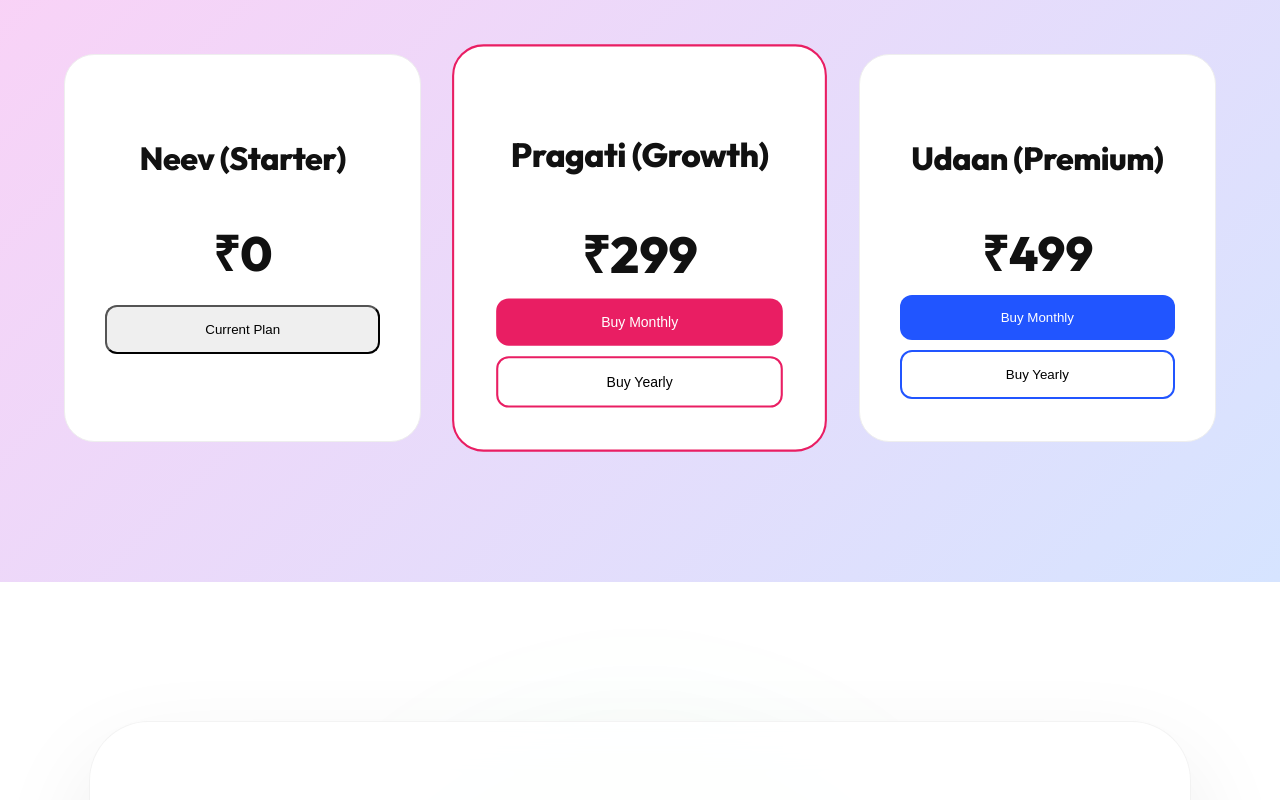
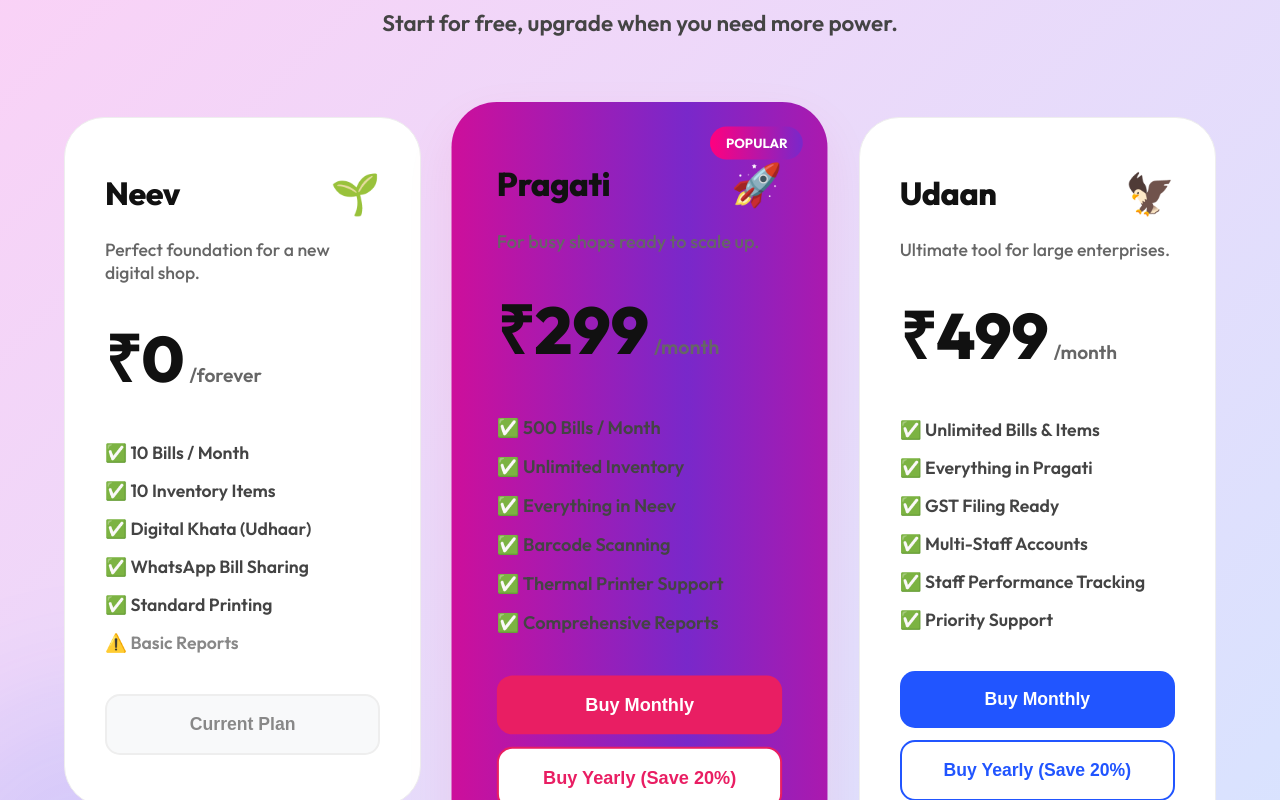
Before and after one commit to ruhanigrover40-alt/vyaparsetu, a React (Vite) app in the folder frontend/: page / in a window 1280 px wide. Shown: the part 3220-4020 px from the top of the page. Built offline with nearby package versions, Linux system fonts and the light colour scheme.

Commit message:
Fixed pricing design and updated Neev limits

```diff
--- a/frontend/src/pages/Home.jsx
+++ b/frontend/src/pages/Home.jsx
@@ -315,39 +315,98 @@ function Home() {
 
       {/* VIBRANT PRICING SECTION WITH YEARLY TOGGLE */}
 {/* VIBRANT PRICING SECTION */}
-<section id="pricing" style={{ padding: '140px 5vw', background: 'linear-gradient(135deg, #FFCFF5 0%, #D6E4FF 100%)', position: 'relative' }}>
+{/* VIBRANT PRICING SECTION - MATCHED TO MOCKUP */}
+<section id="pricing" style={{ padding: '140px 5vw', background: 'linear-gradient(135deg, #FFCFF5 0%, #D6E4FF 100%)', position: 'relative', overflow: 'hidden' }}>
+
+  {/* Abstract background glow shapes */}
+  <div style={{ position: 'absolute', top: '-100px', right: '-100px', width: '300px', height: '300px', borderRadius: '50%', background: 'rgba(233,30,99, 0.1)', filter: 'blur(50px)' }}></div>
+  <div style={{ position: 'absolute', bottom: '-100px', left: '-100px', width: '400px', height: '400px', borderRadius: '50%', background: 'rgba(33,85,255, 0.1)', filter: 'blur(60px)' }}></div>
+
   <div style={{ maxWidth: '1200px', margin: '0 auto', textAlign: 'center', position: 'relative', zIndex: 5 }}>
+    <div style={{ background: '#fff', display: 'inline-block', padding: '10px 25px', borderRadius: '30px', fontWeight: 700, color: '#111', marginBottom: '25px', boxShadow: '0 5px 15px rgba(0,0,0,0.05)' }}>
+      🏷️ Fair Pricing, No Hidden Fees
+    </div>
     <h3 style={{ fontSize: '4rem', fontWeight: 800, marginBottom: '20px', letterSpacing: '-1.5px', color: '#111' }}>Simple, honest pricing</h3>
-    <p style={{ color: '#444', fontSize: '1.4rem', marginBottom: '80px', fontWeight: 600 }}>Start for free, upgrade when you need more power.</p>
+    <p style={{ color: '#444', fontSize: '1.4rem', marginBottom: '80px', fontWeight: 600, maxWidth: '600px', margin: '0 auto 80px' }}>Start for free, upgrade when you need more power.</p>
 
-    <div style={{ display: 'grid', gridTemplateColumns: 'repeat(auto-fit, minmax(320px, 1fr))', gap: '40px' }}>
+    <div style={{ display: 'grid', gridTemplateColumns: 'repeat(auto-fit, minmax(320px, 1fr))', gap: '40px', alignItems: 'start' }}>
 
       {/* Card 1: Neev */}
-      <div className="pricing-card" style={{ background: '#fff', padding: '40px', borderRadius: '30px' }}>
-        <h4 style={{ fontSize: '2rem', fontWeight: 800 }}>Neev (Starter)</h4>
-        <div style={{ fontSize: '3rem', fontWeight: 800 }}>₹0</div>
-        <button style={{ width: '100%', padding: '15px', marginTop: '20px', borderRadius: '12px' }}>Current Plan</button>
+      <div className="pricing-card" style={{ background: '#fff', padding: '50px 40px', borderRadius: '40px', textAlign: 'left', border: '1px solid #eee' }}>
+        <div style={{ display: 'flex', justifyContent: 'space-between', alignItems: 'center', marginBottom: '20px' }}>
+          <h4 style={{ margin: 0, fontSize: '2rem', fontWeight: 800, color: '#111' }}>Neev</h4>
+          <span style={{ fontSize: '2.5rem' }}>🌱</span>
+        </div>
+        <p style={{ color: '#666', fontWeight: 500, fontSize: '1.1rem', marginBottom: '30px' }}>Perfect foundation for a new digital shop.</p>
+        <div style={{ display: 'flex', alignItems: 'baseline', gap: '5px', marginBottom: '40px' }}>
+          <span style={{ fontSize: '4rem', fontWeight: 800, color: '#111' }}>₹0</span>
+          <span style={{ fontSize: '1.2rem', color: '#666', fontWeight: 600 }}>/forever</span>
+        </div>
+        <ul style={{ listStyle: 'none', padding: 0, margin: '0 0 40px 0', display: 'flex', flexDirection: 'column', gap: '15px', fontSize: '1.1rem', fontWeight: 600, color: '#444' }}>
+          <li>✅ 10 Bills / Month</li>
+          <li>✅ 10 Inventory Items</li>
+          <li>✅ Digital Khata (Udhaar)</li>
+          <li>✅ WhatsApp Bill Sharing</li>
+          <li>✅ Standard Printing</li>
+          <li style={{ color: '#888' }}>⚠️ Basic Reports</li>
+        </ul>
+        <button style={{ width: '100%', padding: '18px', background: '#f8f9fa', color: '#888', borderRadius: '15px', border: '2px solid #eee', fontWeight: 800, fontSize: '1.1rem', cursor: 'not-allowed' }}>Current Plan</button>
       </div>
 
       {/* Card 2: Pragati */}
-      <div className="pricing-card" style={{ background: '#fff', padding: '40px', borderRadius: '30px', transform: 'scale(1.05)', border: '2px solid #E91E63' }}>
-        <h4 style={{ fontSize: '2rem', fontWeight: 800 }}>Pragati (Growth)</h4>
-        <div style={{ fontSize: '3rem', fontWeight: 800 }}>₹299</div>
-        <button onClick={() => handlePayment("Pragati Monthly", 29900)} style={{ width: '100%', padding: '15px', marginTop: '10px', background: '#E91E63', color: '#fff', borderRadius: '12px', border: 'none', cursor: 'pointer' }}>Buy Monthly</button>
-        <button onClick={() => handlePayment("Pragati Yearly", 299000)} style={{ width: '100%', padding: '15px', marginTop: '10px', background: '#fff', border: '2px solid #E91E63', borderRadius: '12px', cursor: 'pointer' }}>Buy Yearly</button>
+      <div className="pricing-card glowing-card" style={{ background: '#fff', padding: '50px 40px', borderRadius: '40px', textAlign: 'left', position: 'relative', transform: 'scale(1.03)', boxShadow: '0 20px 50px rgba(233,30,99,0.1)' }}>
+        <div style={{ position: 'absolute', top: '20px', right: '20px', background: 'linear-gradient(90deg, #ff007f, #7928ca)', color: '#fff', padding: '8px 15px', borderRadius: '20px', fontWeight: 700, fontSize: '0.8rem' }}>POPULAR</div>
+        <div style={{ display: 'flex', justifyContent: 'space-between', alignItems: 'center', marginBottom: '20px' }}>
+          <h4 style={{ margin: 0, fontSize: '2rem', fontWeight: 800, color: '#111' }}>Pragati</h4>
+          <span style={{ fontSize: '2.5rem' }}>🚀</span>
+        </div>
+        <p style={{ color: '#666', fontWeight: 500, fontSize: '1.1rem', marginBottom: '30px' }}>For busy shops ready to scale up.</p>
+        <div style={{ display: 'flex', alignItems: 'baseline', gap: '5px', marginBottom: '40px' }}>
+          <span style={{ fontSize: '4rem', fontWeight: 800, color: '#111' }}>₹299</span>
+          <span style={{ fontSize: '1.2rem', color: '#666', fontWeight: 600 }}>/month</span>
+        </div>
+        <ul style={{ listStyle: 'none', padding: 0, margin: '0 0 40px 0', display: 'flex', flexDirection: 'column', gap: '15px', fontSize: '1.1rem', fontWeight: 600, color: '#444' }}>
+          <li>✅ 500 Bills / Month</li>
+          <li>✅ Unlimited Inventory</li>
+          <li>✅ Everything in Neev</li>
+          <li>✅ Barcode Scanning</li>
+          <li>✅ Thermal Printer Support</li>
+          <li>✅ Comprehensive Reports</li>
+        </ul>
+        <div style={{ display: 'flex', flexDirection: 'column', gap: '12px' }}>
+          <button onClick={() => handlePayment("Pragati Monthly", 29900)} style={{ width: '100%', padding: '18px', background: '#E91E63', color: '#fff', borderRadius: '15px', border: 'none', fontWeight: 800, fontSize: '1.1rem', cursor: 'pointer', transition: '0.3s' }}>Buy Monthly</button>
+          <button onClick={() => handlePayment("Pragati Yearly", 299000)} style={{ width: '100%', padding: '18px', background: '#fff', color: '#E91E63', borderRadius: '15px', border: '2px solid #E91E63', fontWeight: 800, fontSize: '1.1rem', cursor: 'pointer', transition: '0.3s' }}>Buy Yearly (Save 20%)</button>
+        </div>
       </div>
 
       {/* Card 3: Udaan */}
-      <div className="pricing-card" style={{ background: '#fff', padding: '40px', borderRadius: '30px' }}>
-        <h4 style={{ fontSize: '2rem', fontWeight: 800 }}>Udaan (Premium)</h4>
-        <div style={{ fontSize: '3rem', fontWeight: 800 }}>₹499</div>
-        <button onClick={() => handlePayment("Udaan Monthly", 49900)} style={{ width: '100%', padding: '15px', marginTop: '10px', background: '#2155FF', color: '#fff', borderRadius: '12px', border: 'none', cursor: 'pointer' }}>Buy Monthly</button>
-        <button onClick={() => handlePayment("Udaan Yearly", 499000)} style={{ width: '100%', padding: '15px', marginTop: '10px', background: '#fff', border: '2px solid #2155FF', borderRadius: '12px', cursor: 'pointer' }}>Buy Yearly</button>
+      <div className="pricing-card" style={{ background: '#fff', padding: '50px 40px', borderRadius: '40px', textAlign: 'left', border: '1px solid #eee' }}>
+        <div style={{ display: 'flex', justifyContent: 'space-between', alignItems: 'center', marginBottom: '20px' }}>
+          <h4 style={{ margin: 0, fontSize: '2rem', fontWeight: 800, color: '#111' }}>Udaan</h4>
+          <span style={{ fontSize: '2.5rem' }}>🦅</span>
+        </div>
+        <p style={{ color: '#666', fontWeight: 500, fontSize: '1.1rem', marginBottom: '30px' }}>Ultimate tool for large enterprises.</p>
+        <div style={{ display: 'flex', alignItems: 'baseline', gap: '5px', marginBottom: '40px' }}>
+          <span style={{ fontSize: '4rem', fontWeight: 800, color: '#111' }}>₹499</span>
+          <span style={{ fontSize: '1.2rem', color: '#666', fontWeight: 600 }}>/month</span>
+        </div>
+        <ul style={{ listStyle: 'none', padding: 0, margin: '0 0 40px 0', display: 'flex', flexDirection: 'column', gap: '15px', fontSize: '1.1rem', fontWeight: 600, color: '#444' }}>
+          <li>✅ Unlimited Bills & Items</li>
+          <li>✅ Everything in Pragati</li>
+          <li>✅ GST Filing Ready</li>
+          <li>✅ Multi-Staff Accounts</li>
+          <li>✅ Staff Performance Tracking</li>
+          <li>✅ Priority Support</li>
+        </ul>
+        <div style={{ display: 'flex', flexDirection: 'column', gap: '12px' }}>
+          <button onClick={() => handlePayment("Udaan Monthly", 49900)} style={{ width: '100%', padding: '18px', background: '#2155FF', color: '#fff', borderRadius: '15px', border: 'none', fontWeight: 800, fontSize: '1.1rem', cursor: 'pointer', transition: '0.3s' }}>Buy Monthly</button>
+          <button onClick={() => handlePayment("Udaan Yearly", 499000)} style={{ width: '100%', padding: '18px', background: '#fff', color: '#2155FF', borderRadius: '15px', border: '2px solid #2155FF', fontWeight: 800, fontSize: '1.1rem', cursor: 'pointer', transition: '0.3s' }}>Buy Yearly (Save 20%)</button>
+        </div>
       </div>
 
-    </div> {/* This closes the grid div */}
-  </div> {/* This closes the container div */}
-</section> {/* This closes the section */}
+    </div>
+  </div>
+</section>
 
       {/* MASSIVE 3D SUPPORT SECTION */}
       <section id="support" style={{ padding: '140px 5vw', textAlign: 'center', background: '#fff', position: 'relative', overflow: 'hidden' }}>
```
